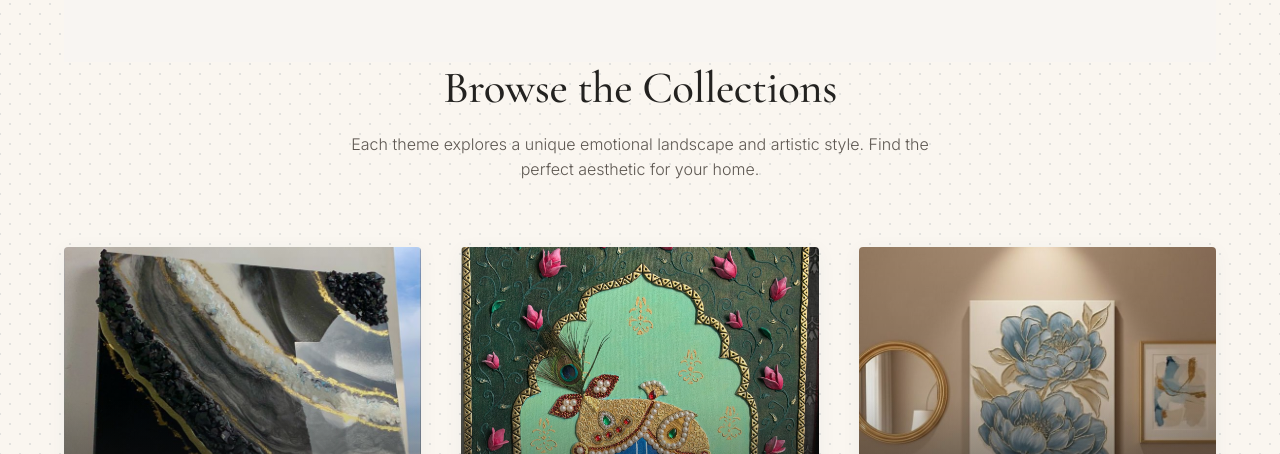
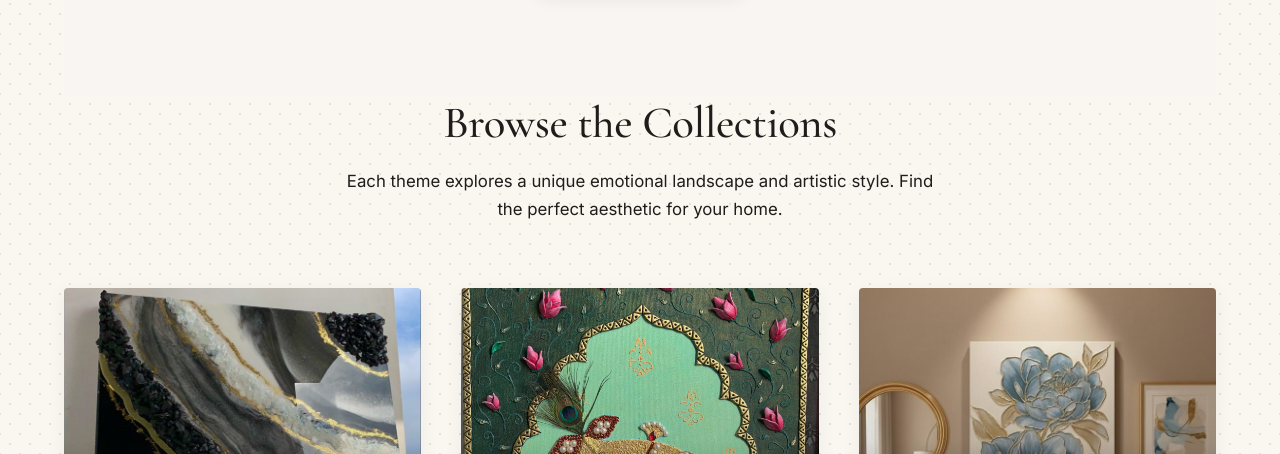
Before and after one commit to shravanipatangrao97-dotcom/atistry-web, a website built with Vite: page index.html in a window 1280 px wide. Shown: the part 2346-2800 px from the top of the page. Built offline with nearby package versions, Linux system fonts and the light colour scheme; a web font is replaced by a local one.

Commit message:
style: darken body text color and increase font weight for better readability and contrast

```diff
--- a/src/style.css
+++ b/src/style.css
@@ -5,8 +5,8 @@
   --bg-cream: #FAF6F0;
   --bg-sand: #F4EFE6;
   --bg-paper: #FFFDFB;
-  --text-dark: #232220;
-  --text-muted: #5E5852;
+  --text-dark: #1E1D1B;
+  --text-muted: #3D3935;
   --accent-sage: #2B4C5E;       /* Deep twilight galaxy blue */
   --accent-terracotta: #9F5A47;  /* Muted sunset terracotta */
   --accent-rose: #CBB279;        /* Shimmering gold leaf / warm sun */
@@ -82,9 +82,10 @@ h2 {
 }
 
 p {
-  font-size: 1rem;
-  font-weight: 300;
-  color: var(--text-muted);
+  font-size: 1.05rem;
+  font-weight: 400;
+  color: var(--text-dark);
+  line-height: 1.7;
 }
 
 a {
```
